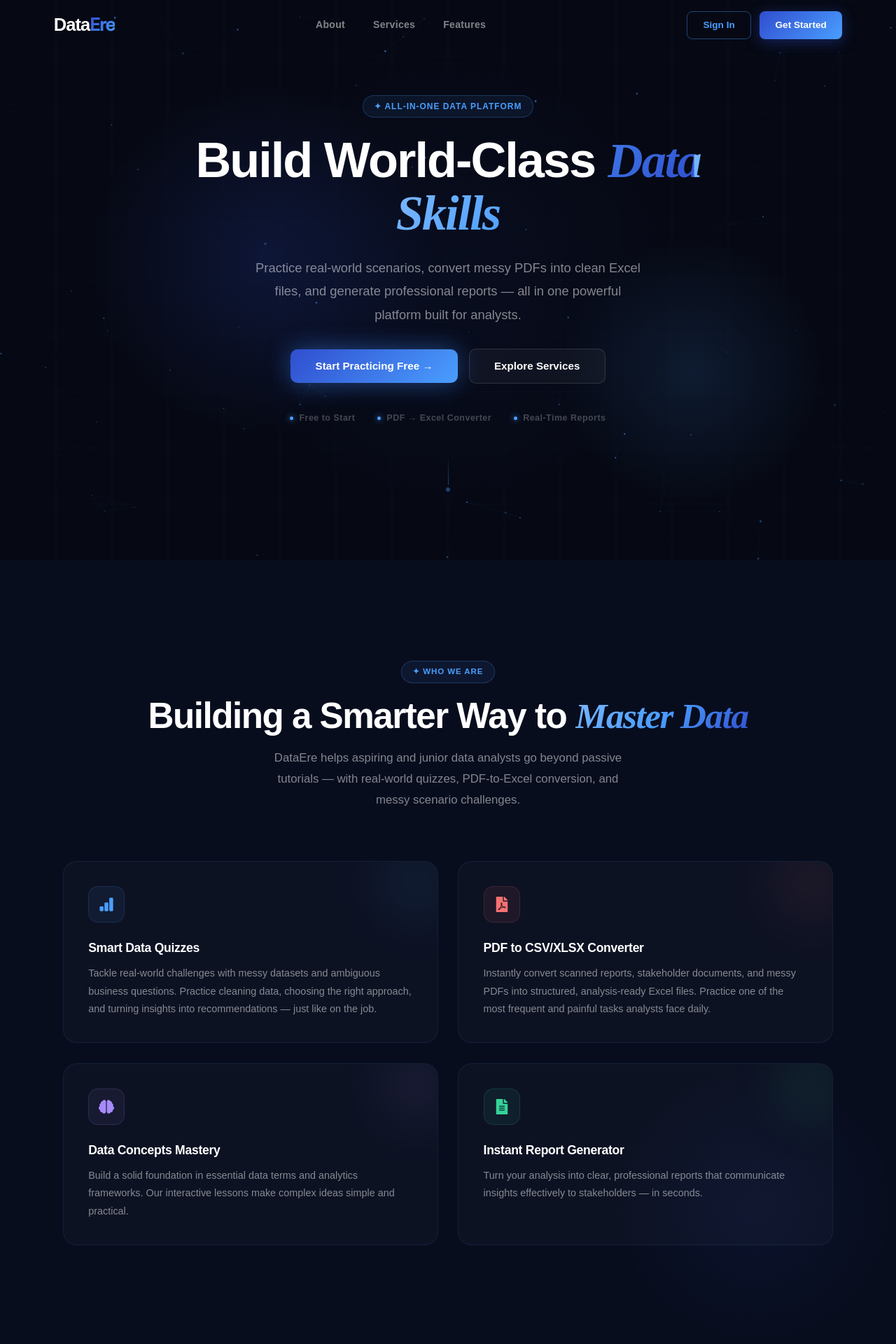
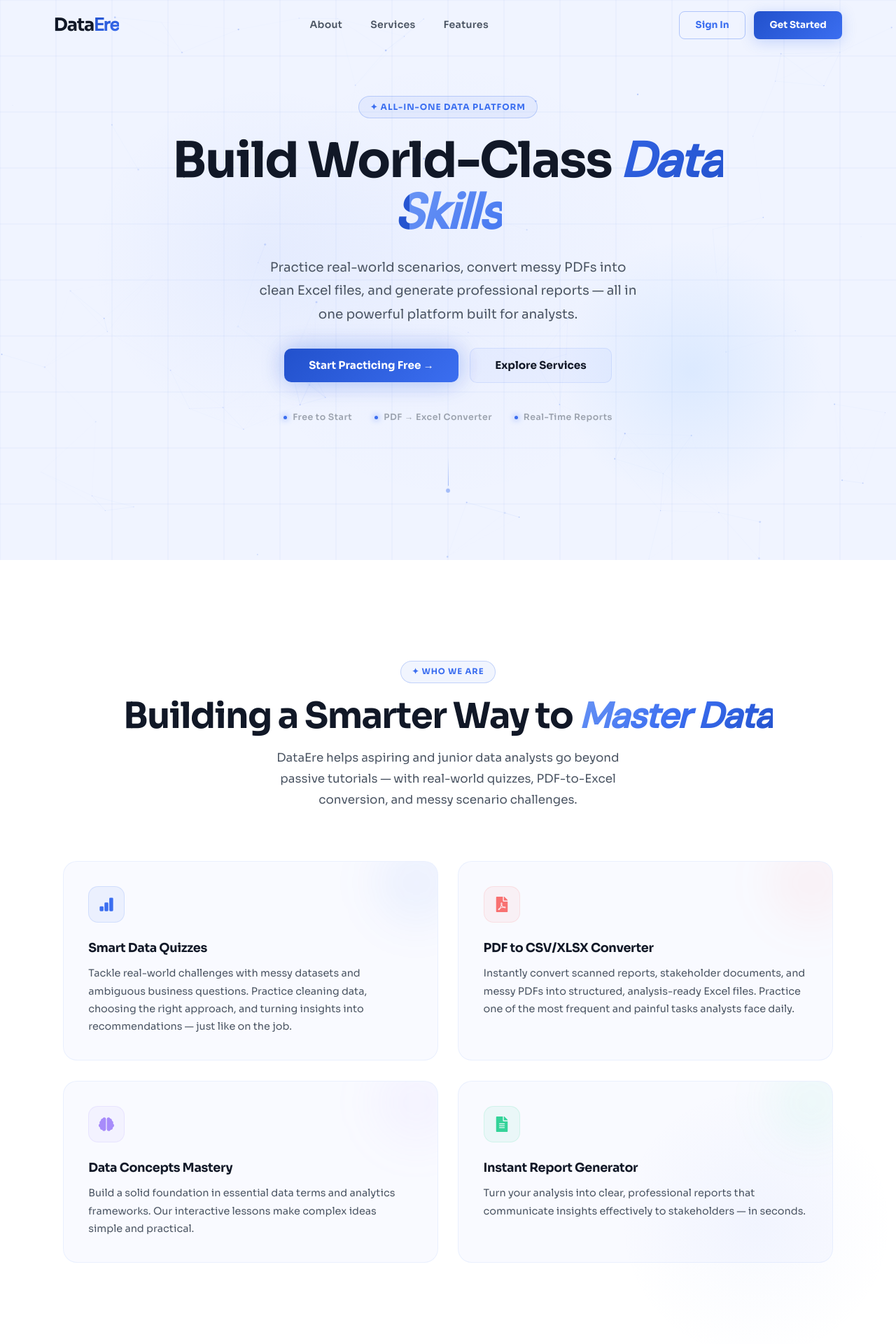
Before and after one commit to InsightCracker/DataEre, a React (Vite) app: page / in a window 1280 px wide. Shown: the top 1920 px of the page at 70% size. Built offline with nearby package versions, Linux system fonts and the light colour scheme.

Commit message:
Change color theme

```diff
--- a/src/features/landing/components/About.jsx
+++ b/src/features/landing/components/About.jsx
@@ -7,7 +7,7 @@ import { SectionHeader, FeatureCard } from "./shared";
 const aboutFeatures = [
   {
     icon: BsBarChartFill,
-    color: "#4a9eff",
+    color: "#3b6ef0",
     title: "Smart Data Quizzes",
     desc: "Tackle real-world challenges with messy datasets and ambiguous business questions. Practice cleaning data, choosing the right approach, and turning insights into recommendations — just like on the job.",
   },
@@ -44,7 +44,7 @@ const About = () => {
       {/* Background accent */}
       <Box
         position="absolute" bottom={0} right={0} w="400px" h="400px"
-        bg="radial-gradient(circle,rgba(48,78,207,0.08),transparent 70%)"
+        bg="radial-gradient(circle,rgba(59,110,240,0.04),transparent 70%)"
         pointerEvents="none"
       />
 
--- a/src/features/landing/components/Features.jsx
+++ b/src/features/landing/components/Features.jsx
@@ -6,7 +6,7 @@ import { SectionHeader, FeatureCard } from "./shared";
 const featureItems = [
   {
     icon: FaRocket,
-    color: "#4a9eff",
+    color: "#3b6ef0",
     title: "Real-World Practice, Not Passive Learning",
     desc: "Engaging scenario-based quizzes with messy, realistic datasets that mirror actual analyst work — so you can move beyond tutorials and build real confidence.",
   },
@@ -43,11 +43,11 @@ const Features = () => {
       {/* Top & bottom border accents */}
       <Box
         position="absolute" top={0} left={0} right={0} h="1px"
-        bg="linear-gradient(90deg,transparent,rgba(74,158,255,0.3),transparent)"
+        bg="linear-gradient(90deg,transparent,rgba(59,110,240,0.20),transparent)"
       />
       <Box
         position="absolute" bottom={0} left={0} right={0} h="1px"
-        bg="linear-gradient(90deg,transparent,rgba(74,158,255,0.3),transparent)"
+        bg="linear-gradient(90deg,transparent,rgba(59,110,240,0.20),transparent)"
       />
 
       <Box ref={ref} maxW="1100px" mx="auto">
--- a/src/features/landing/components/Hero.jsx
+++ b/src/features/landing/components/Hero.jsx
@@ -1,5 +1,14 @@
-import { Box, Badge, Flex, Text, Button, HStack } from "@chakra-ui/react";
+import {
+  Box,
+  Badge,
+  Flex,
+  Text,
+  Button,
+  HStack
+} from "@chakra-ui/react";
+
 import { useEffect, useRef } from "react";
+
 import { C, fadeUp, glowPulse, shimmer, float } from "./tokens";
 
 const Hero = () => {
@@ -25,7 +34,7 @@ const Hero = () => {
       ctx.clearRect(0, 0, W, H);
 
       // Grid lines
-      ctx.strokeStyle = "rgba(74,158,255,0.04)";
+      ctx.strokeStyle = "rgba(59,110,240,0.07)";
       ctx.lineWidth = 1;
       for (let x = 0; x < W; x += 80) {
         ctx.beginPath(); ctx.moveTo(x, 0); ctx.lineTo(x, H); ctx.stroke();
@@ -40,7 +49,7 @@ const Hero = () => {
           const d = Math.hypot(a.x - b.x, a.y - b.y);
           if (d < 140) {
             ctx.beginPath(); ctx.moveTo(a.x, a.y); ctx.lineTo(b.x, b.y);
-            ctx.strokeStyle = `rgba(74,158,255,${0.12 * (1 - d / 140)})`;
+            ctx.strokeStyle = `rgba(59,110,240,${0.10 * (1 - d / 140)})`;
             ctx.lineWidth = 0.5; ctx.stroke();
           }
         })
@@ -49,7 +58,7 @@ const Hero = () => {
       // Particles
       pts.forEach((p) => {
         ctx.beginPath(); ctx.arc(p.x, p.y, p.r, 0, Math.PI * 2);
-        ctx.fillStyle = `rgba(74,158,255,${p.op})`; ctx.fill();
+        ctx.fillStyle = `rgba(59,110,240,${p.op * 0.5})`; ctx.fill();
         p.x += p.dx; p.y += p.dy;
         if (p.x < 0 || p.x > W) p.dx *= -1;
         if (p.y < 0 || p.y > H) p.dy *= -1;
@@ -87,7 +96,7 @@ const Hero = () => {
       <Box
         position="absolute" top="15%" left="10%"
         w={{ base: "280px", md: "500px" }} h={{ base: "280px", md: "500px" }}
-        bg="radial-gradient(circle,rgba(48,78,207,0.18),transparent 70%)"
+        bg="radial-gradient(circle,rgba(59,110,240,0.06),transparent 70%)"
         borderRadius="full" pointerEvents="none"
       />
       <Box
@@ -99,7 +108,7 @@ const Hero = () => {
       <Box
         position="absolute" top="50%" left="50%" transform="translate(-50%,-50%)"
         w={{ base: "400px", md: "700px" }} h={{ base: "400px", md: "700px" }}
-        bg="radial-gradient(circle,rgba(48,78,207,0.06),transparent 65%)"
+        bg="radial-gradient(circle,rgba(59,110,240,0.03),transparent 65%)"
         borderRadius="full" pointerEvents="none"
       />
 
@@ -113,10 +122,10 @@ const Hero = () => {
         <Box animation={`${fadeUp} 0.7s ease both`}>
           <Badge
             px="1rem" py="0.4rem" borderRadius="full"
-            bg="rgba(74,158,255,0.08)" border="1px solid rgba(74,158,255,0.25)"
+            bg="rgba(59,110,240,0.07)" border="1px solid rgba(59,110,240,0.25)"
             color={C.accent} fontSize="0.75rem" fontWeight={700}
             letterSpacing="0.08em" textTransform="uppercase"
-            fontFamily="'Cabinet Grotesk',sans-serif"
+            fontFamily="'Sora',sans-serif"
           >
             ✦ All-in-one data platform
           </Badge>
@@ -124,15 +133,15 @@ const Hero = () => {
 
         <Box animation={`${fadeUp} 0.7s 0.1s ease both`} opacity={0}>
           <Text
-            as="h1" fontFamily="'Cabinet Grotesk',sans-serif"
+            as="h1" fontFamily="'Sora',sans-serif"
             fontSize={{ base: "2.6rem", md: "3.6rem", lg: "4.4rem" }}
-            fontWeight={900} lineHeight={1.05} color="white" letterSpacing="-2px"
+            fontWeight={900} lineHeight={1.05} color={C.text} letterSpacing="-2px"
           >
             Build World-Class{" "}
             <Text
-              as="span" fontFamily="'Instrument Serif',serif" fontStyle="italic"
+              as="span" fontFamily="'DM Sans',sans-serif" fontStyle="italic"
               sx={{
-                background: "linear-gradient(135deg,#7eb8ff 0%,#4a9eff 40%,#304ecf 100%)",
+                background: "linear-gradient(135deg,#6b96f5 0%,#3b6ef0 40%,#2251cc 100%)",
                 backgroundSize: "200% auto",
                 animation: `${shimmer} 4s linear infinite`,
                 WebkitBackgroundClip: "text",
@@ -147,7 +156,7 @@ const Hero = () => {
 
         <Box animation={`${fadeUp} 0.7s 0.2s ease both`} opacity={0} maxW="560px">
           <Text
-            fontFamily="'Cabinet Grotesk',sans-serif"
+            fontFamily="'Sora',sans-serif"
             fontSize={{ base: "1rem", md: "1.15rem" }}
             color={C.muted} lineHeight={1.8} fontWeight={400}
           >
@@ -162,27 +171,33 @@ const Hero = () => {
         >
           <Button
             as="a" href="/users/login"
-            bgGradient="linear(135deg,#304ecf,#4a9eff)"
-            color="white" fontFamily="'Cabinet Grotesk',sans-serif"
+            bgGradient="linear(135deg,#2251cc,#3b6ef0)"
+            color="white" fontFamily="'Sora',sans-serif"
             fontSize="0.95rem" fontWeight={800}
             px={{ base: "1.6rem", md: "2.2rem" }} py="1.5rem"
             borderRadius="10px"
-            boxShadow="0 8px 30px rgba(48,78,207,0.45)"
+            boxShadow="0 8px 30px rgba(59,110,240,0.28)"
             animation={`${glowPulse} 3s ease infinite`}
-            _hover={{ transform: "translateY(-3px)", boxShadow: "0 16px 40px rgba(48,78,207,0.65)" }}
+            _hover={{
+              transform: "translateY(-3px)",
+              boxShadow: "0 16px 40px rgba(59,110,240,0.42)"
+            }}
             transition="all 0.25s"
           >
             Start Practicing Free →
           </Button>
           <Button
             as="a" href="#services"
-            bg="rgba(255,255,255,0.04)" color="white"
-            fontFamily="'Cabinet Grotesk',sans-serif"
+            bg="rgba(59,110,240,0.04)" color={C.text}
+            fontFamily="'Sora',sans-serif"
             fontSize="0.95rem" fontWeight={700}
             px={{ base: "1.6rem", md: "2.2rem" }} py="1.5rem"
-            borderRadius="10px" border="1px solid rgba(255,255,255,0.12)"
+            borderRadius="10px" border="1px solid rgba(59,110,240,0.12)"
             backdropFilter="blur(10px)"
-            _hover={{ bg: "rgba(255,255,255,0.08)", transform: "translateY(-2px)" }}
+            _hover={{
+              bg: "rgba(59,110,240,0.06)",
+              transform: "translateY(-2px)"
+            }}
             transition="all 0.25s"
           >
             Explore Services
@@ -196,9 +211,15 @@ const Hero = () => {
         >
           {stats.map((s) => (
             <HStack key={s} spacing="0.5rem">
-              <Box w="5px" h="5px" borderRadius="full" bg={C.accent} boxShadow={`0 0 8px ${C.accent}`} />
+              <Box
+                w="5px"
+                h="5px"
+                borderRadius="full"
+                bg={C.accent}
+                boxShadow={`0 0 8px ${C.accent}`}
+              />
               <Text
-                fontFamily="'Cabinet Grotesk',sans-serif"
+                fontFamily="'Sora',sans-serif"
                 fontSize="0.78rem" color={C.dim} fontWeight={600} letterSpacing="0.04em"
               >
                 {s}
@@ -210,7 +231,7 @@ const Hero = () => {
         {/* Scroll hint */}
         <Box mt="2rem" animation={`${float} 2.5s ease infinite`} opacity={0.4}>
           <Flex flexDir="column" align="center" gap={1}>
-            <Box w="1px" h="40px" bgGradient="linear(to-b,transparent,#4a9eff)" />
+            <Box w="1px" h="40px" bgGradient="linear(to-b,transparent,#3b6ef0)" />
             <Box w="6px" h="6px" borderRadius="full" bg={C.accent} />
           </Flex>
         </Box>
--- a/src/features/landing/components/Navbar.jsx
+++ b/src/features/landing/components/Navbar.jsx
@@ -1,6 +1,21 @@
-import { Box, Flex, Text, Button, HStack, VStack, IconButton, useDisclosure } from "@chakra-ui/react";
-import { HamburgerIcon, CloseIcon } from "@chakra-ui/icons";
+import {
+  Box,
+  Flex,
+  Text,
+  Button,
+  HStack,
+  VStack,
+  IconButton,
+  useDisclosure
+} from "@chakra-ui/react";
+
+import {
+  HamburgerIcon,
+  CloseIcon
+} from "@chakra-ui/icons";
+
 import { useEffect, useState } from "react";
+
 import { C } from "./tokens";
 
 const Navbar = () => {
@@ -22,22 +37,22 @@ const Navbar = () => {
   return (
     <Box
       position="fixed" top={0} left={0} right={0} zIndex={2000}
-      bg={scrolled ? "rgba(6,9,20,0.96)" : "transparent"}
+      bg={scrolled ? "rgba(255,255,255,0.96)" : "transparent"}
       backdropFilter={scrolled ? "blur(20px)" : "none"}
-      borderBottom={scrolled ? "1px solid rgba(74,158,255,0.15)" : "none"}
-      boxShadow={scrolled ? "0 8px 40px rgba(0,0,0,0.5)" : "none"}
+      borderBottom={scrolled ? "1px solid rgba(59,110,240,0.10)" : "none"}
+      boxShadow={scrolled ? "0 8px 40px rgba(59,110,240,0.12)" : "none"}
       transition="all 0.4s cubic-bezier(0.4,0,0.2,1)"
       px={{ base: "6%", md: "6%" }} py="1rem"
     >
       <Flex align="center" justify="space-between">
         {/* Logo */}
         <Text
-          fontFamily="'Cabinet Grotesk',sans-serif"
+          fontFamily="'Sora',sans-serif"
           fontSize={{ base: "1.4rem", md: "1.6rem" }}
-          fontWeight={900} color="white" letterSpacing="-1px" cursor="pointer"
+          fontWeight={900} color={C.text} letterSpacing="-1px" cursor="pointer"
         >
           Data
-          <Text as="span" bgGradient="linear(135deg,#304ecf,#4a9eff)" bgClip="text">
+          <Text as="span" bgGradient="linear(135deg,#2251cc,#3b6ef0)" bgClip="text">
             Ere
           </Text>
         </Text>
@@ -48,13 +63,13 @@ const Navbar = () => {
             <Box
               key={l.label} as="a" href={l.href} position="relative"
               color={C.muted} fontSize="0.88rem" fontWeight={600}
-              fontFamily="'Cabinet Grotesk',sans-serif" letterSpacing="0.02em"
+              fontFamily="'Sora',sans-serif" letterSpacing="0.02em"
               textDecoration="none" transition="color 0.2s"
-              _hover={{ color: "white", textDecoration: "none" }}
+              _hover={{ color: C.text, textDecoration: "none" }}
               sx={{
                 "&::after": {
                   content: '""', position: "absolute", bottom: "-3px", left: 0,
-                  width: 0, height: "1px", bg: "#4a9eff",
+                  width: 0, height: "1px", bg: "#3b6ef0",
                   transition: "width 0.3s ease", display: "block",
                 },
                 "&:hover::after": { width: "100%" },
@@ -71,24 +86,30 @@ const Navbar = () => {
             as="a" href="/users/login"
             display={{ base: "none", md: "inline-flex" }}
             bg="transparent" color={C.accent}
-            border="1px solid rgba(74,158,255,0.4)"
-            fontFamily="'Cabinet Grotesk',sans-serif"
+            border="1px solid rgba(59,110,240,0.35)"
+            fontFamily="'Sora',sans-serif"
             fontSize="0.85rem" fontWeight={700}
             px="1.4rem" py="0.45rem" borderRadius="8px"
             transition="all 0.25s"
-            _hover={{ bg: "rgba(74,158,255,0.1)", borderColor: C.accent, transform: "translateY(-1px)" }}
+            _hover={{
+              bg: "rgba(59,110,240,0.08)",
+              borderColor: C.accent, transform: "translateY(-1px)"
+            }}
           >
             Sign In
           </Button>
           <Button
             as="a" href="/users/login"
             display={{ base: "none", md: "inline-flex" }}
-            bgGradient="linear(135deg,#304ecf,#4a9eff)"
-            color="white" fontFamily="'Cabinet Grotesk',sans-serif"
+            bgGradient="linear(135deg,#2251cc,#3b6ef0)"
+            color="white" fontFamily="'Sora',sans-serif"
             fontSize="0.85rem" fontWeight={700}
             px="1.4rem" py="0.45rem" borderRadius="8px"
-            boxShadow="0 4px 20px rgba(48,78,207,0.4)"
-            _hover={{ transform: "translateY(-2px)", boxShadow: "0 8px 30px rgba(48,78,207,0.6)" }}
+            boxShadow="0 4px 20px rgba(59,110,240,0.25)"
+            _hover={{
+              transform: "translateY(-2px)",
+              boxShadow: "0 8px 30px rgba(59,110,240,0.38)"
+            }}
             transition="all 0.25s"
           >
             Get Started
@@ -97,8 +118,8 @@ const Navbar = () => {
             display={{ base: "flex", md: "none" }}
             onClick={onToggle}
             icon={isOpen ? <CloseIcon /> : <HamburgerIcon />}
-            variant="ghost" color="white" fontSize="1.1rem"
-            _hover={{ bg: "rgba(74,158,255,0.1)" }}
+            variant="ghost" color={C.text} fontSize="1.1rem"
+            _hover={{ bg: "rgba(59,110,240,0.08)" }}
             aria-label="menu"
           />
         </Flex>
@@ -108,15 +129,16 @@ const Navbar = () => {
       {isOpen && (
         <VStack
           spacing={0} mt="1rem" pb="1.5rem"
-          borderTop="1px solid rgba(255,255,255,0.06)"
+          borderTop="1px solid rgba(59,110,240,0.07)"
           align="stretch" display={{ base: "flex", md: "none" }}
         >
           {links.map((l) => (
             <Box
               key={l.label} as="a" href={l.href} onClick={onToggle}
               color={C.muted} fontSize="1rem" fontWeight={600}
+              fontFamily="'Sora',sans-serif"
               px="0.5rem" py="1rem"
-              borderBottom="1px solid rgba(255,255,255,0.04)"
+              borderBottom="1px solid rgba(59,110,240,0.04)"
               textDecoration="none"
               _hover={{ color: C.accent, pl: "1rem", textDecoration: "none" }}
               transition="all 0.2s"
@@ -126,7 +148,8 @@ const Navbar = () => {
           ))}
           <Button
             as="a" href="/users/login" mt="1rem"
-            bgGradient="linear(135deg,#304ecf,#4a9eff)"
+            bgGradient="linear(135deg,#2251cc,#3b6ef0)"
+            color="white" fontFamily="'Sora',sans-serif"
             fontWeight={700} borderRadius="8px"
           >
             Get Started
--- a/src/features/landing/components/Shared.jsx
+++ b/src/features/landing/components/Shared.jsx
@@ -1,7 +1,7 @@
 import { Box, Badge, Text, Flex } from "@chakra-ui/react";
 import { C } from "./tokens";
 
-// ─── SectionHeader ────────────────────────────────────────────────
+// ─── SectionHeader
 export const SectionHeader = ({ badge, title, highlight, sub, visible, delay = "0s" }) => (
   <Flex direction="column" align="center" textAlign="center" mb={{ base: "3rem", md: "4.5rem" }}>
     <Box
@@ -11,10 +11,10 @@ export const SectionHeader = ({ badge, title, highlight, sub, visible, delay = "
     >
       <Badge
         px="1rem" py="0.4rem" borderRadius="full"
-        bg="rgba(74,158,255,0.08)" border="1px solid rgba(74,158,255,0.25)"
+        bg="rgba(59,110,240,0.07)" border="1px solid rgba(59,110,240,0.25)"
         color={C.accent} fontSize="0.72rem" fontWeight={700}
         letterSpacing="0.08em" textTransform="uppercase"
-        fontFamily="'Cabinet Grotesk',sans-serif" mb="1.2rem"
+        fontFamily="'Sora',sans-serif" mb="1.2rem"
       >
         ✦ {badge}
       </Badge>
@@ -26,14 +26,14 @@ export const SectionHeader = ({ badge, title, highlight, sub, visible, delay = "
       transition={`all 0.6s ease calc(${delay} + 0.1s)`}
     >
       <Text
-        as="h2" fontFamily="'Cabinet Grotesk',sans-serif"
+        as="h2" fontFamily="'Sora',sans-serif"
         fontSize={{ base: "2rem", md: "2.8rem", lg: "3.2rem" }}
-        fontWeight={900} color="white" letterSpacing="-1.5px" mb="1rem" lineHeight={1.1}
+        fontWeight={900} color={C.text} letterSpacing="-1.5px" mb="1rem" lineHeight={1.1}
       >
         {title}{" "}
         <Text
-          as="span" fontFamily="'Instrument Serif',serif" fontStyle="italic"
-          bgGradient="linear(135deg,#7eb8ff,#4a9eff,#304ecf)" bgClip="text"
+          as="span" fontFamily="'DM Sans',sans-serif" fontStyle="italic"
+          bgGradient="linear(135deg,#6b96f5,#3b6ef0,#2251cc)" bgClip="text"
         >
           {highlight}
         </Text>
@@ -47,7 +47,7 @@ export const SectionHeader = ({ badge, title, highlight, sub, visible, delay = "
         transition={`all 0.6s ease calc(${delay} + 0.2s)`}
       >
         <Text
-          fontFamily="'Cabinet Grotesk',sans-serif"
+          fontFamily="'Sora',sans-serif"
           fontSize={{ base: "0.95rem", md: "1.05rem" }}
           color={C.muted} maxW="520px" lineHeight={1.8} fontWeight={400}
         >
@@ -58,11 +58,11 @@ export const SectionHeader = ({ badge, title, highlight, sub, visible, delay = "
   </Flex>
 );
 
-// ─── FeatureCard ──────────────────────────────────────────────────
+// ─── FeatureCard
 export const FeatureCard = ({ icon: Icon, color, title, desc, visible, delay }) => (
   <Box
-    bg="rgba(255,255,255,0.025)"
-    border="1px solid rgba(74,158,255,0.1)"
+    bg="rgba(59,110,240,0.03)"
+    border="1px solid rgba(59,110,240,0.08)"
     borderRadius="20px"
     p={{ base: "1.8rem", md: "2.2rem" }}
     position="relative" overflow="hidden"
@@ -70,10 +70,10 @@ export const FeatureCard = ({ icon: Icon, color, title, desc, visible, delay })
     transform={visible ? "none" : "translateY(28px)"}
     transition={`all 0.6s cubic-bezier(0.34,1.2,0.64,1) ${delay}`}
     _hover={{
-      border: "1px solid rgba(74,158,255,0.35)",
+      border: "1px solid rgba(59,110,240,0.35)",
       bg: "rgba(74,158,255,0.04)",
       transform: "translateY(-6px)",
-      boxShadow: "0 20px 50px rgba(0,0,0,0.4)",
+      boxShadow: "0 16px 40px rgba(59,110,240,0.15)",
     }}
     sx={{
       "&::before": {
@@ -99,14 +99,14 @@ export const FeatureCard = ({ icon: Icon, color, title, desc, visible, delay })
     </Box>
 
     <Text
-      fontFamily="'Cabinet Grotesk',sans-serif"
+      fontFamily="'Sora',sans-serif"
       fontSize={{ base: "1rem", md: "1.1rem" }}
-      fontWeight={800} color="white" mb="0.7rem" letterSpacing="-0.3px"
+      fontWeight={800} color={C.text} mb="0.7rem" letterSpacing="-0.3px"
     >
       {title}
     </Text>
     <Text
-      fontFamily="'Cabinet Grotesk',sans-serif"
+      fontFamily="'Sora',sans-serif"
       fontSize={{ base: "0.87rem", md: "0.9rem" }}
       color={C.muted} lineHeight={1.75}
     >
--- a/src/features/landing/components/Tokens.js
+++ b/src/features/landing/components/Tokens.js
@@ -1,13 +1,10 @@
 import { keyframes } from "@emotion/react";
 import { useEffect, useRef, useState } from "react";
 
-// ─── Fonts ───────────────────────────────────────────────────────
-// export const fontLink = `@import url('https://fonts.googleapis.com/css2?family=Sora:wght@400;500;600;700&family=DM+Sans:wght@400;500&display=swap');`;
-
-// ─── Keyframes ────────────────────────────────────────────────────
+// ─── Keyframes
 export const fadeUp    = keyframes`from{opacity:0;transform:translateY(32px)}to{opacity:1;transform:translateY(0)}`;
 export const fadeIn    = keyframes`from{opacity:0}to{opacity:1}`;
-export const glowPulse = keyframes`0%,100%{box-shadow:0 0 20px rgba(74,158,255,0.2)}50%{box-shadow:0 0 50px rgba(74,158,255,0.5),0 0 80px rgba(48,78,207,0.3)}`;
+export const glowPulse = keyframes`0%,100%{box-shadow:0 0 20px rgba(59,110,240,0.15)}50%{box-shadow:0 0 40px rgba(59,110,240,0.35),0 0 60px rgba(34,81,204,0.2)}`;
 export const lineGrow  = keyframes`from{transform:scaleX(0)}to{transform:scaleX(1)}`;
 export const float     = keyframes`0%,100%{transform:translateY(0)}50%{transform:translateY(-12px)}`;
 export const spin      = keyframes`from{transform:rotate(0deg)}to{transform:rotate(360deg)}`;
@@ -15,24 +12,24 @@ export const shimmer   = keyframes`0%{background-position:200% center}100%{backg
 export const scanline  = keyframes`0%{top:-10%}100%{top:110%}`;
 export const borderGlow= keyframes`0%,100%{border-color:rgba(74,158,255,0.2)}50%{border-color:rgba(74,158,255,0.7)}`;
 
-// ─── Design Tokens ────────────────────────────────────────────────
+// ─── Design Tokens
 export const C = {
-  bg0:    "#060914",
-  bg1:    "#080d1e",
-  bg2:    "#0a0f23",
-  bg3:    "#0d1234",
-  accent: "#4a9eff",
-  accent2:"#304ecf",
-  accent3:"#7eb8ff",
-  green:  "#2dd4a0",
-  yellow: "#fbbf24",
-  purple: "#a78bfa",
-  text:   "rgba(255,255,255,0.9)",
-  muted:  "rgba(255,255,255,0.5)",
-  dim:    "rgba(255,255,255,0.25)",
+  bg0:    "#f0f4ff",
+  bg1:    "#ffffff",
+  bg2:    "#f5f8ff",
+  bg3:    "#eef2ff",
+  accent: "#3b6ef0",
+  accent2:"#2251cc",
+  accent3:"#6b96f5",
+  green:  "#0ea874",
+  yellow: "#f59e0b",
+  purple: "#7c5cfc",
+  text:   "#111827",
+  muted:  "#4b5563",
+  dim:    "#9ca3af",
 };
 
-// ─── useFadeIn hook ───────────────────────────────────────────────
+// ─── useFadeIn hook
 export const useFadeIn = (threshold = 0.15) => {
   const ref = useRef(null);
   const [visible, setVisible] = useState(false);
--- a/src/features/landing/pages/LandingPage.jsx
+++ b/src/features/landing/pages/LandingPage.jsx
@@ -3,22 +3,32 @@ import '../styles/landing.css'
 import {
     Box
 } from "@chakra-ui/react";
+import { C } from "../components/Tokens";
 
 import Navbar from '../components/Navbar';
 import Hero from "../components/Hero";
 import About from "../components/About";
 import HowItWorks from "../components/HowItWorks";
 import Features from "../components/Features";
+import CTA from '../components/Cta';
 import Footer from "../components/Footer";
 
 const LandingPage = () => {
     return (
-    <Box>
+    <Box fontFamily="'DM Sans',sans-serif" bg={C.bg0}>
+      <style>{`
+        * { box-sizing: border-box; }
+        html { scroll-behavior: smooth; }
+        ::selection { background: rgba(74,158,255,0.3); }
+        a { text-decoration: none; }
+      `}</style>
+
       <Navbar />
       <Hero />
       <About />
       <HowItWorks />
       <Features />
+      <CTA />
       <Footer />
     </Box>
     )
```
Also changed, not shown: src/features/landing/components/Cta.jsx (renamed from src/features/landing/components/Cta.js, +12 -12 lines), src/features/landing/components/Footer.jsx (+16 -16 lines), src/features/landing/components/HowItWorks.jsx (+13 -13 lines).
